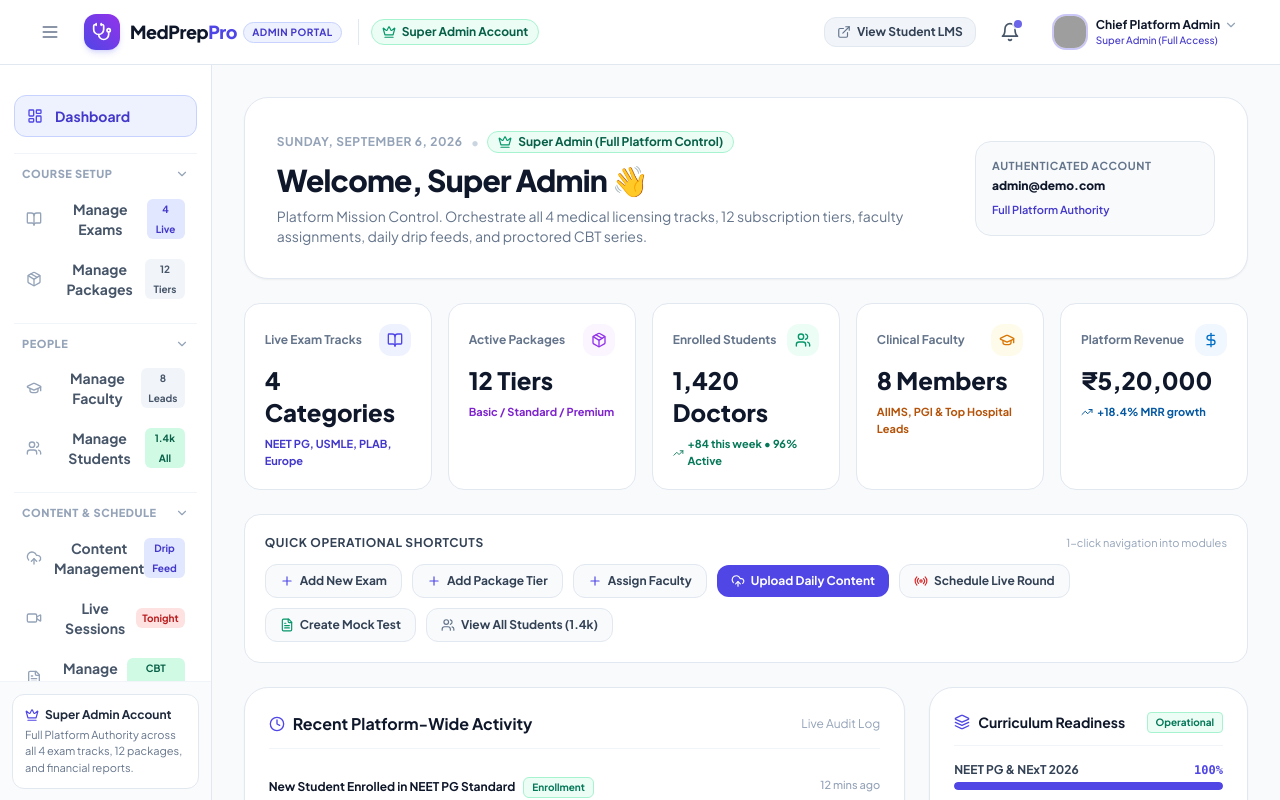
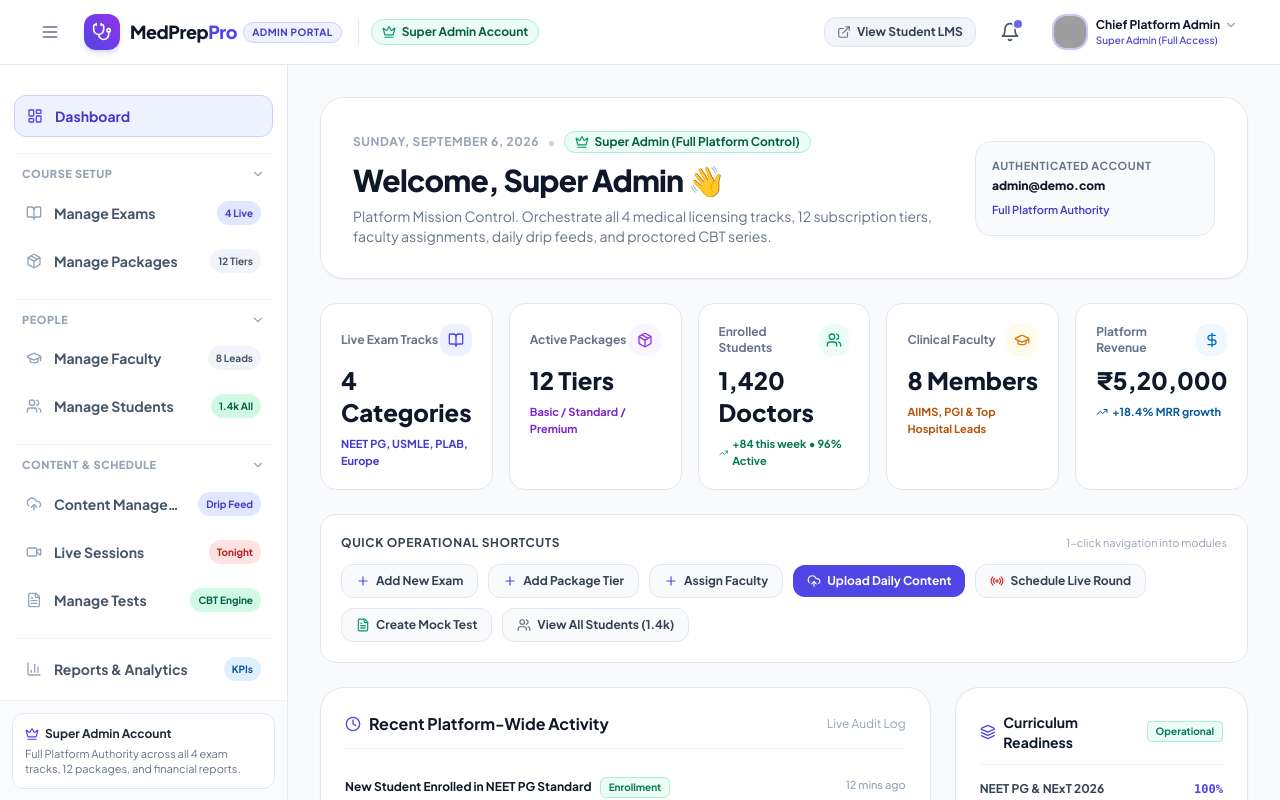
Before and after one commit to codewithritiksaini/Edtech_exams_prototype, a React (Vite) app: page /admin in a window 1280 px wide. Shown: the top 800 px of the page. Built offline with nearby package versions, Linux system fonts and the light colour scheme; grey boxes are pictures that could not be loaded.

Commit message:
style: enhance AdminSidebar responsiveness and layout by increasing width, truncating text, and refining badge styling

```diff
--- a/src/components/admin/AdminSidebar.jsx
+++ b/src/components/admin/AdminSidebar.jsx
@@ -63,7 +63,7 @@ export default function AdminSidebar({
 
       {/* Persistent Sidebar */}
       <aside className={`fixed lg:sticky top-0 lg:top-16 left-0 z-50 h-screen lg:h-[calc(100vh-4rem)] bg-white border-r border-slate-200 transition-all duration-300 flex flex-col justify-between ${
-        isCollapsed ? 'w-20' : 'w-64'
+        isCollapsed ? 'w-20' : 'w-72'
       } ${
         isOpenMobile ? 'translate-x-0' : '-translate-x-full lg:translate-x-0'
       }`}>
@@ -95,7 +95,7 @@ export default function AdminSidebar({
               }`}
             >
               <LayoutDashboard className={`w-4 h-4 shrink-0 ${activeTab === 'dashboard' ? 'text-indigo-600' : 'text-slate-400'}`} />
-              {!isCollapsed && <span>Dashboard</span>}
+              {!isCollapsed && <span className="whitespace-nowrap">Dashboard</span>}
             </button>
           </div>
 
@@ -107,46 +107,48 @@ export default function AdminSidebar({
                   onClick={() => toggleSection('courseSetup')}
                   className="w-full flex items-center justify-between px-2 py-1 text-[11px] font-extrabold uppercase tracking-wider text-slate-400 hover:text-slate-700 cursor-pointer"
                 >
-                  <span>Course Setup</span>
+                  <span className="whitespace-nowrap">Course Setup</span>
                   {collapsedSections.courseSetup ? <ChevronRight className="w-3.5 h-3.5" /> : <ChevronDown className="w-3.5 h-3.5" />}
                 </button>
               )}
 
               {!collapsedSections.courseSetup && (
                 <div className="space-y-1">
+                  {/* Manage Exams */}
                   <button
                     onClick={() => handleTabClick('exams')}
-                    className={`w-full flex items-center justify-between px-3 py-2 rounded-xl text-xs sm:text-sm font-bold transition-all cursor-pointer ${
+                    className={`w-full flex items-center justify-between px-3 py-2.5 rounded-xl text-xs sm:text-sm font-bold transition-all cursor-pointer ${
                       activeTab === 'exams'
                         ? 'bg-indigo-50 text-indigo-700 border border-indigo-200 shadow-2xs'
                         : 'text-slate-600 hover:text-slate-900 hover:bg-slate-100/80'
                     }`}
                   >
-                    <div className="flex items-center gap-3">
+                    <div className="flex items-center gap-3 min-w-0">
                       <BookOpen className={`w-4 h-4 shrink-0 ${activeTab === 'exams' ? 'text-indigo-600' : 'text-slate-400'}`} />
-                      {!isCollapsed && <span>Manage Exams</span>}
+                      {!isCollapsed && <span className="whitespace-nowrap truncate">Manage Exams</span>}
                     </div>
                     {!isCollapsed && (
-                      <span className="text-[10px] bg-indigo-100 text-indigo-700 font-bold px-1.5 py-0.2 rounded-md">
+                      <span className="text-[10px] bg-indigo-100 text-indigo-700 font-bold px-2 py-0.5 rounded-full shrink-0 whitespace-nowrap ml-2">
                         4 Live
                       </span>
                     )}
                   </button>
 
+                  {/* Manage Packages */}
                   <button
                     onClick={() => handleTabClick('packages')}
-                    className={`w-full flex items-center justify-between px-3 py-2 rounded-xl text-xs sm:text-sm font-bold transition-all cursor-pointer ${
+                    className={`w-full flex items-center justify-between px-3 py-2.5 rounded-xl text-xs sm:text-sm font-bold transition-all cursor-pointer ${
                       activeTab === 'packages'
                         ? 'bg-indigo-50 text-indigo-700 border border-indigo-200 shadow-2xs'
                         : 'text-slate-600 hover:text-slate-900 hover:bg-slate-100/80'
                     }`}
                   >
-                    <div className="flex items-center gap-3">
+                    <div className="flex items-center gap-3 min-w-0">
                       <Package className={`w-4 h-4 shrink-0 ${activeTab === 'packages' ? 'text-indigo-600' : 'text-slate-400'}`} />
-                      {!isCollapsed && <span>Manage Packages</span>}
+                      {!isCollapsed && <span className="whitespace-nowrap truncate">Manage Packages</span>}
                     </div>
                     {!isCollapsed && (
-                      <span className="text-[10px] bg-slate-100 text-slate-600 font-bold px-1.5 py-0.2 rounded-md">
+                      <span className="text-[10px] bg-slate-100 text-slate-600 font-bold px-2 py-0.5 rounded-full shrink-0 whitespace-nowrap ml-2">
                         12 Tiers
                       </span>
                     )}
@@ -163,7 +165,7 @@ export default function AdminSidebar({
                 onClick={() => toggleSection('people')}
                 className="w-full flex items-center justify-between px-2 py-1 text-[11px] font-extrabold uppercase tracking-wider text-slate-400 hover:text-slate-700 cursor-pointer"
               >
-                <span>People</span>
+                <span className="whitespace-nowrap">People</span>
                 {collapsedSections.people ? <ChevronRight className="w-3.5 h-3.5" /> : <ChevronDown className="w-3.5 h-3.5" />}
               </button>
             )}
@@ -174,18 +176,18 @@ export default function AdminSidebar({
                 {isAdmin && (
                   <button
                     onClick={() => handleTabClick('faculty')}
-                    className={`w-full flex items-center justify-between px-3 py-2 rounded-xl text-xs sm:text-sm font-bold transition-all cursor-pointer ${
+                    className={`w-full flex items-center justify-between px-3 py-2.5 rounded-xl text-xs sm:text-sm font-bold transition-all cursor-pointer ${
                       activeTab === 'faculty'
                         ? 'bg-indigo-50 text-indigo-700 border border-indigo-200 shadow-2xs'
                         : 'text-slate-600 hover:text-slate-900 hover:bg-slate-100/80'
                     }`}
                   >
-                    <div className="flex items-center gap-3">
+                    <div className="flex items-center gap-3 min-w-0">
                       <GraduationCap className={`w-4 h-4 shrink-0 ${activeTab === 'faculty' ? 'text-indigo-600' : 'text-slate-400'}`} />
-                      {!isCollapsed && <span>Manage Faculty</span>}
+                      {!isCollapsed && <span className="whitespace-nowrap truncate">Manage Faculty</span>}
                     </div>
                     {!isCollapsed && (
-                      <span className="text-[10px] bg-slate-100 text-slate-600 font-bold px-1.5 py-0.2 rounded-md">
+                      <span className="text-[10px] bg-slate-100 text-slate-600 font-bold px-2 py-0.5 rounded-full shrink-0 whitespace-nowrap ml-2">
                         8 Leads
                       </span>
                     )}
@@ -195,20 +197,20 @@ export default function AdminSidebar({
                 {/* Manage Students (Admin: All Students; Faculty: Scoped Students) */}
                 <button
                   onClick={() => handleTabClick('students')}
-                  className={`w-full flex items-center justify-between px-3 py-2 rounded-xl text-xs sm:text-sm font-bold transition-all cursor-pointer ${
+                  className={`w-full flex items-center justify-between px-3 py-2.5 rounded-xl text-xs sm:text-sm font-bold transition-all cursor-pointer ${
                     activeTab === 'students'
                       ? 'bg-indigo-50 text-indigo-700 border border-indigo-200 shadow-2xs'
                       : 'text-slate-600 hover:text-slate-900 hover:bg-slate-100/80'
                   }`}
                 >
-                  <div className="flex items-center gap-3">
+                  <div className="flex items-center gap-3 min-w-0">
                     <Users className={`w-4 h-4 shrink-0 ${activeTab === 'students' ? 'text-indigo-600' : 'text-slate-400'}`} />
                     {!isCollapsed && (
-                      <span>{isAdmin ? 'Manage Students' : 'Enrolled Students'}</span>
+                      <span className="whitespace-nowrap truncate">{isAdmin ? 'Manage Students' : 'Enrolled Students'}</span>
                     )}
                   </div>
                   {!isCollapsed && (
-                    <span className="text-[10px] bg-emerald-100 text-emerald-800 font-bold px-1.5 py-0.2 rounded-md">
+                    <span className="text-[10px] bg-emerald-100 text-emerald-800 font-bold px-2 py-0.5 rounded-full shrink-0 whitespace-nowrap ml-2">
                       {isAdmin ? '1.4k All' : '680 Cardio'}
                     </span>
                   )}
@@ -224,67 +226,70 @@ export default function AdminSidebar({
                 onClick={() => toggleSection('contentSchedule')}
                 className="w-full flex items-center justify-between px-2 py-1 text-[11px] font-extrabold uppercase tracking-wider text-slate-400 hover:text-slate-700 cursor-pointer"
               >
-                <span>Content & Schedule</span>
+                <span className="whitespace-nowrap">Content & Schedule</span>
                 {collapsedSections.contentSchedule ? <ChevronRight className="w-3.5 h-3.5" /> : <ChevronDown className="w-3.5 h-3.5" />}
               </button>
             )}
 
             {!collapsedSections.contentSchedule && (
               <div className="space-y-1">
+                {/* Content Management */}
                 <button
                   onClick={() => handleTabClick('content')}
-                  className={`w-full flex items-center justify-between px-3 py-2 rounded-xl text-xs sm:text-sm font-bold transition-all cursor-pointer ${
+                  className={`w-full flex items-center justify-between px-3 py-2.5 rounded-xl text-xs sm:text-sm font-bold transition-all cursor-pointer ${
                     activeTab === 'content'
                       ? 'bg-indigo-50 text-indigo-700 border border-indigo-200 shadow-2xs'
                       : 'text-slate-600 hover:text-slate-900 hover:bg-slate-100/80'
                   }`}
                 >
-                  <div className="flex items-center gap-3">
+                  <div className="flex items-center gap-3 min-w-0">
                     <UploadCloud className={`w-4 h-4 shrink-0 ${activeTab === 'content' ? 'text-indigo-600' : 'text-slate-400'}`} />
                     {!isCollapsed && (
-                      <span>{isAdmin ? 'Content Management' : 'Assigned Daily Content'}</span>
+                      <span className="whitespace-nowrap truncate">{isAdmin ? 'Content Management' : 'Assigned Daily Content'}</span>
                     )}
                   </div>
                   {!isCollapsed && (
-                    <span className="text-[10px] bg-indigo-100 text-indigo-700 font-bold px-1.5 py-0.2 rounded-md">
+                    <span className="text-[10px] bg-indigo-100 text-indigo-700 font-bold px-2 py-0.5 rounded-full shrink-0 whitespace-nowrap ml-2">
                       Drip Feed
                     </span>
                   )}
                 </button>
 
+                {/* Live Sessions */}
                 <button
                   onClick={() => handleTabClick('live')}
-                  className={`w-full flex items-center justify-between px-3 py-2 rounded-xl text-xs sm:text-sm font-bold transition-all cursor-pointer ${
+                  className={`w-full flex items-center justify-between px-3 py-2.5 rounded-xl text-xs sm:text-sm font-bold transition-all cursor-pointer ${
                     activeTab === 'live'
                       ? 'bg-indigo-50 text-indigo-700 border border-indigo-200 shadow-2xs'
                       : 'text-slate-600 hover:text-slate-900 hover:bg-slate-100/80'
                   }`}
                 >
-                  <div className="flex items-center gap-3">
+                  <div className="flex items-center gap-3 min-w-0">
                     <Video className={`w-4 h-4 shrink-0 ${activeTab === 'live' ? 'text-indigo-600' : 'text-slate-400'}`} />
-                    {!isCollapsed && <span>Live Sessions</span>}
+                    {!isCollapsed && <span className="whitespace-nowrap truncate">Live Sessions</span>}
                   </div>
                   {!isCollapsed && (
-                    <span className="text-[10px] bg-red-100 text-red-700 font-bold px-1.5 py-0.2 rounded-md">
+                    <span className="text-[10px] bg-red-100 text-red-700 font-bold px-2 py-0.5 rounded-full shrink-0 whitespace-nowrap ml-2">
                       Tonight
                     </span>
                   )}
                 </button>
 
+                {/* Manage Tests */}
                 <button
                   onClick={() => handleTabClick('tests')}
-                  className={`w-full flex items-center justify-between px-3 py-2 rounded-xl text-xs sm:text-sm font-bold transition-all cursor-pointer ${
+                  className={`w-full flex items-center justify-between px-3 py-2.5 rounded-xl text-xs sm:text-sm font-bold transition-all cursor-pointer ${
                     activeTab === 'tests'
                       ? 'bg-indigo-50 text-indigo-700 border border-indigo-200 shadow-2xs'
                       : 'text-slate-600 hover:text-slate-900 hover:bg-slate-100/80'
                   }`}
                 >
-                  <div className="flex items-center gap-3">
+                  <div className="flex items-center gap-3 min-w-0">
                     <FileText className={`w-4 h-4 shrink-0 ${activeTab === 'tests' ? 'text-indigo-600' : 'text-slate-400'}`} />
-                    {!isCollapsed && <span>Manage Tests</span>}
+                    {!isCollapsed && <span className="whitespace-nowrap truncate">Manage Tests</span>}
                   </div>
                   {!isCollapsed && (
-                    <span className="text-[10px] bg-emerald-100 text-emerald-800 font-bold px-1.5 py-0.2 rounded-md">
+                    <span className="text-[10px] bg-emerald-100 text-emerald-800 font-bold px-2 py-0.5 rounded-full shrink-0 whitespace-nowrap ml-2">
                       CBT Engine
                     </span>
                   )}
@@ -298,18 +303,18 @@ export default function AdminSidebar({
             <div className="space-y-1 pt-2 border-t border-slate-100">
               <button
                 onClick={() => handleTabClick('analytics')}
-                className={`w-full flex items-center justify-between px-3 py-2 rounded-xl text-xs sm:text-sm font-bold transition-all cursor-pointer ${
+                className={`w-full flex items-center justify-between px-3 py-2.5 rounded-xl text-xs sm:text-sm font-bold transition-all cursor-pointer ${
                   activeTab === 'analytics'
                     ? 'bg-indigo-50 text-indigo-700 border border-indigo-200 shadow-2xs'
                     : 'text-slate-600 hover:text-slate-900 hover:bg-slate-100/80'
                 }`}
               >
-                <div className="flex items-center gap-3">
+                <div className="flex items-center gap-3 min-w-0">
                   <BarChart3 className={`w-4 h-4 shrink-0 ${activeTab === 'analytics' ? 'text-indigo-600' : 'text-slate-400'}`} />
-                  {!isCollapsed && <span>Reports & Analytics</span>}
+                  {!isCollapsed && <span className="whitespace-nowrap truncate">Reports & Analytics</span>}
                 </div>
                 {!isCollapsed && (
-                  <span className="text-[10px] bg-brand-100 text-brand-700 font-bold px-1.5 py-0.2 rounded-md">
+                  <span className="text-[10px] bg-brand-100 text-brand-700 font-bold px-2 py-0.5 rounded-full shrink-0 whitespace-nowrap ml-2">
                     KPIs
                   </span>
                 )}
@@ -326,9 +331,9 @@ export default function AdminSidebar({
               <div className="p-3 bg-white rounded-xl border border-slate-200 shadow-2xs space-y-1">
                 <div className="flex items-center gap-1.5 text-xs font-bold text-slate-800">
                   <Crown className="w-3.5 h-3.5 text-indigo-600" />
-                  <span>Super Admin Account</span>
+                  <span className="whitespace-nowrap">Super Admin Account</span>
                 </div>
-                <p className="text-[11px] text-slate-500">
+                <p className="text-[11px] text-slate-500 leading-snug">
                   Full Platform Authority across all 4 exam tracks, 12 packages, and financial reports.
                 </p>
               </div>
@@ -336,7 +341,7 @@ export default function AdminSidebar({
               <div className="p-3 bg-purple-50/70 rounded-xl border border-purple-200/80 shadow-2xs space-y-1">
                 <div className="flex items-center gap-1.5 text-xs font-bold text-purple-900">
                   <GraduationCap className="w-3.5 h-3.5 text-purple-600" />
-                  <span>Faculty Assigned Scope</span>
+                  <span className="whitespace-nowrap">Faculty Assigned Scope</span>
                 </div>
                 <p className="text-[11px] text-purple-700 leading-snug">
                   Assigned: <strong>NEET PG & USMLE Cardio</strong>. Only assigned exams and students are visible.
```
